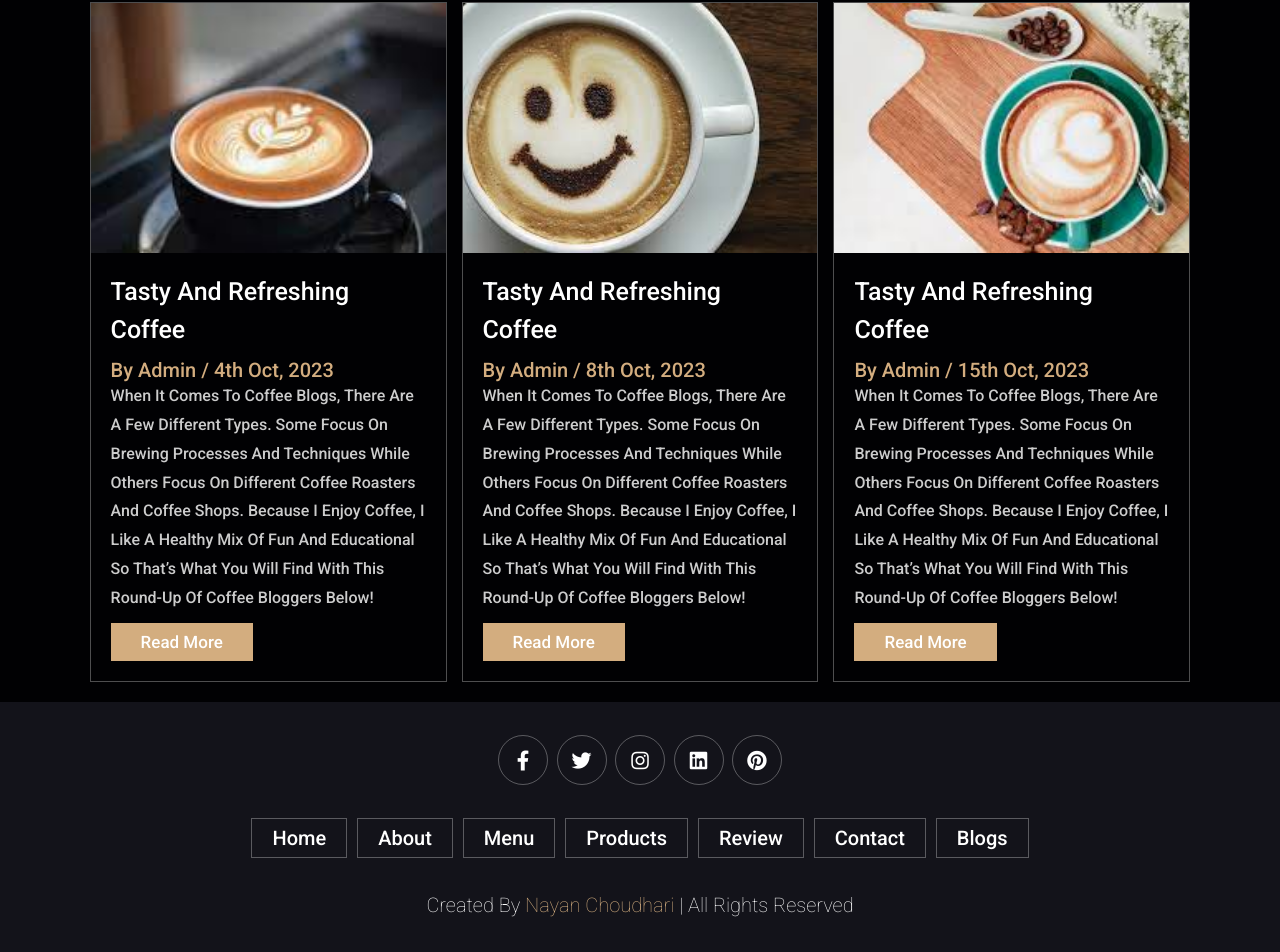
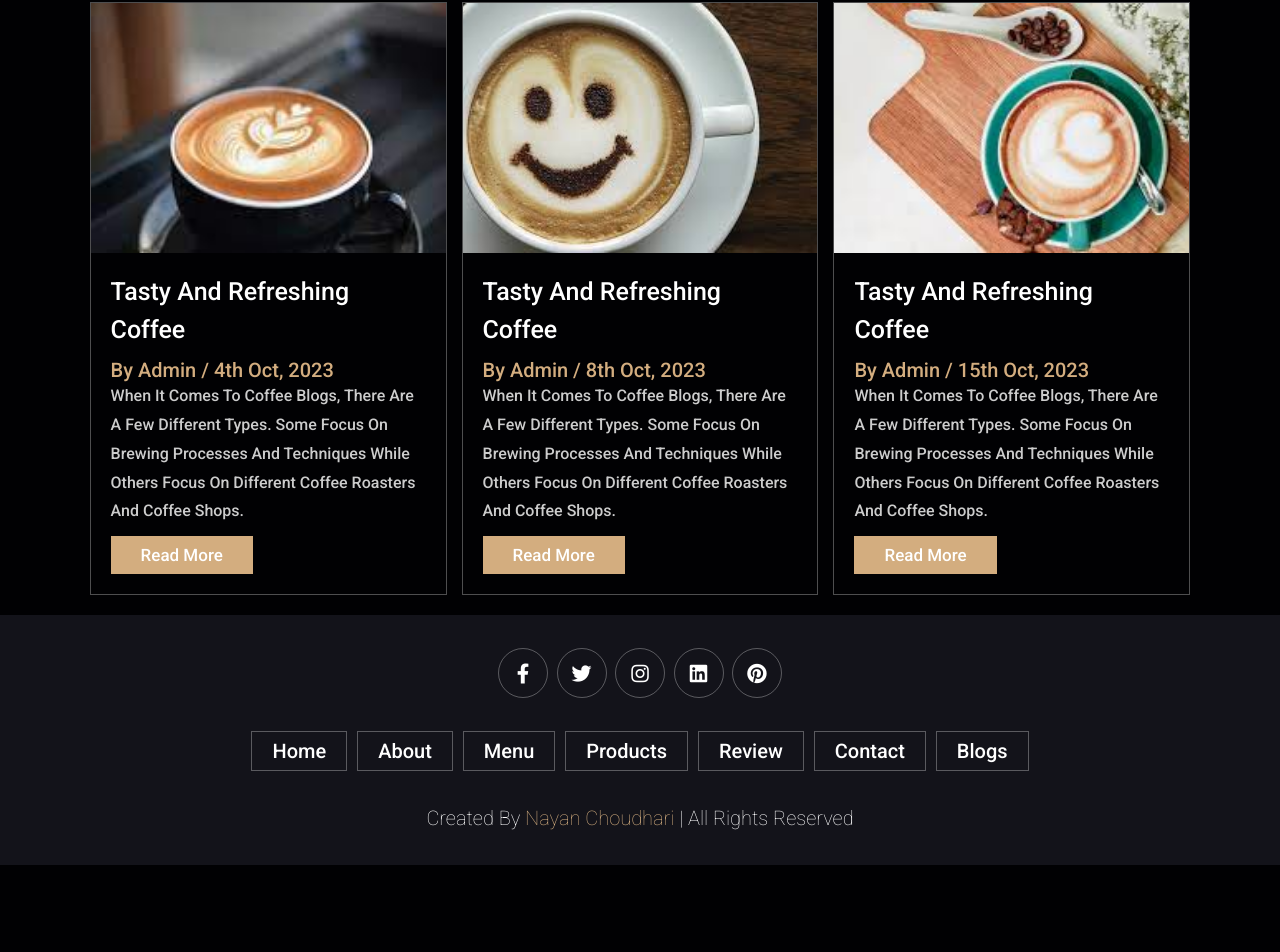
Before and after one commit to nayanchoudhari255/coffee-shop, a plain HTML site: page index.html in a window 1280 px wide. Shown: the part 4760-5712 px from the top of the page. After the commit the page ends 5625 px from the top, so only its background shows below. Drawn offline with Linux system fonts and the light colour scheme.

Commit message:
Update index.html

```diff
--- a/index.html
+++ b/index.html
@@ -416,7 +416,7 @@
 
 
 
-					Because I enjoy coffee, I like a healthy mix of fun and educational so that’s what you will find with this round-up of coffee bloggers below!
+
 
 				</p>
 				<a href="#" class="btn">read more</a>
@@ -435,7 +435,6 @@
 
 
 
-					Because I enjoy coffee,  I like a healthy mix of fun and educational so that’s what you will find with this round-up of coffee bloggers below!
 				</p>
 				<a href="#" class="btn">read more</a>
 			</div>
@@ -453,7 +452,7 @@
 
 
 
-					Because I enjoy coffee,  I like a healthy mix of fun and educational so that’s what you will find with this round-up of coffee bloggers below!
+
 				</p>
 				<a href="#" class="btn">read more</a>
 			</div>
```
